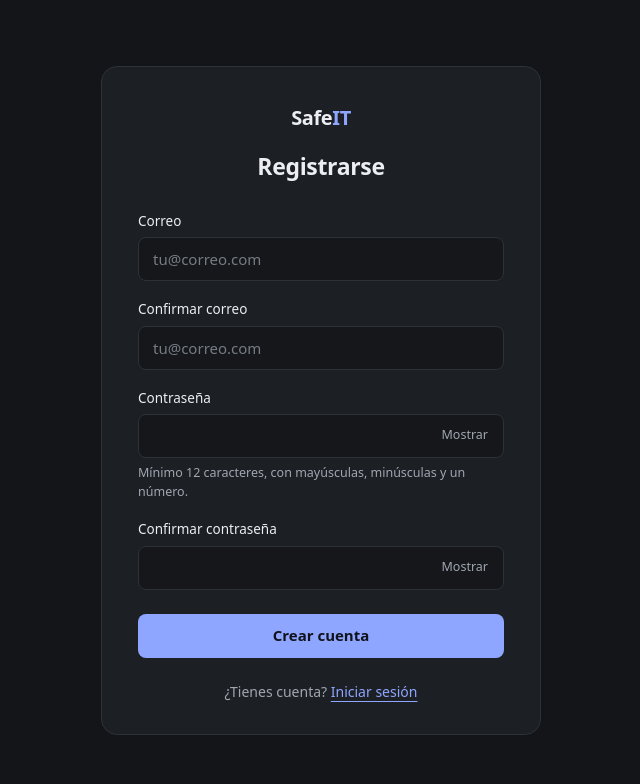
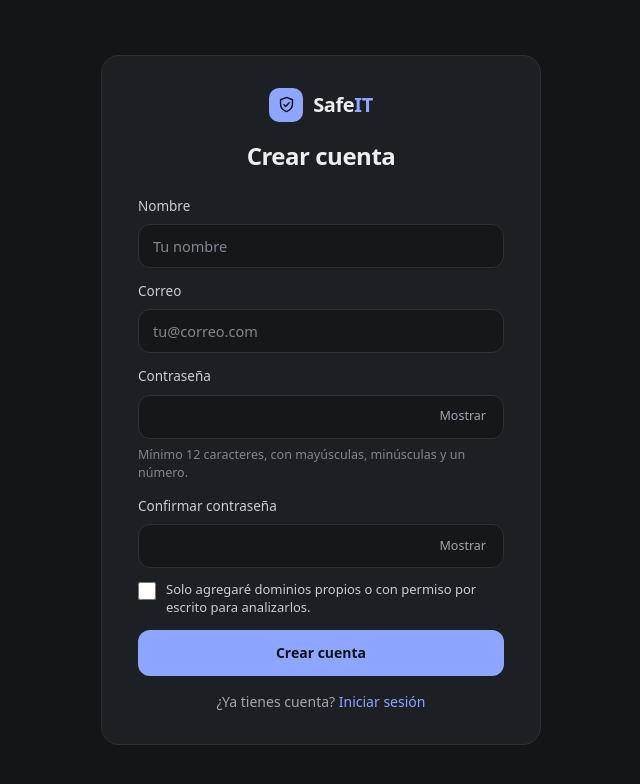
Before and after one commit to Ilyavosky/safeit-front, a Next.js app: page /register in a window 1280 px wide. Shown: the top 784 px of the page, without its empty margins (319-959 px from the left). Built offline with nearby package versions, Linux system fonts and the light colour scheme.

Commit message:
fix: ajustar login, registro y MFA por correción de vistas

```diff
--- a/src/components/auth/auth-card.tsx
+++ b/src/components/auth/auth-card.tsx
@@ -5,11 +5,11 @@ type AuthCardProps = { title: string; description?: string; children: React.Reac
 
 export function AuthCard({ title, description, children }: AuthCardProps) {
   return (
-    <Card className="w-full max-w-[440px] px-7 pb-8 pt-9 sm:px-9">
-      <Logo className="text-center" />
-      <h1 className="mt-4 text-center text-[23px] font-semibold tracking-[-0.015em]">{title}</h1>
+    <Card className="w-full max-w-[440px] rounded-[18px] border-[#2a2e35] px-7 pb-8 pt-8 sm:px-9">
+      <Logo className="justify-center" />
+      <h1 className="mt-[18px] text-center text-2xl font-semibold tracking-[-0.02em]">{title}</h1>
       {description && <p className="mt-1.5 text-center text-sm text-muted">{description}</p>}
-      <div className="mt-7">{children}</div>
+      <div className="mt-6">{children}</div>
     </Card>
   );
 }
--- a/src/components/auth/login-form.tsx
+++ b/src/components/auth/login-form.tsx
@@ -1,35 +1,65 @@
+"use client";
+
 import Link from "next/link";
+import { useState } from "react";
 import { Button } from "@/components/ui/button";
 import { Input } from "@/components/ui/input";
 import { AuthCard } from "./auth-card";
 import { ROUTES } from "@/constants/routes";
 
+const EMAIL_RE = /^[^\s@]+@[^\s@]+\.[^\s@]{2,}$/;
+
+type Errors = { email?: string; password?: string };
+
 export function LoginForm() {
+  const [email, setEmail] = useState("");
+  const [password, setPassword] = useState("");
+  const [errors, setErrors] = useState<Errors>({});
+
+  function onSubmit(e: React.FormEvent<HTMLFormElement>) {
+    e.preventDefault();
+    setErrors({
+      email: EMAIL_RE.test(email.trim()) ? undefined : "Escribe un correo válido, por ejemplo tu@correo.com.",
+      password: password ? undefined : "Escribe tu contraseña.",
+    });
+  }
+
   return (
-    <AuthCard title="Iniciar sesión">
-      <form noValidate className="flex flex-col gap-[18px]">
-        <Input label="Correo" type="email" name="email" autoComplete="email" placeholder="tu@correo.com" />
+    <AuthCard title="Iniciar sesión" description="Entra para ver el estado de tus dominios.">
+      <form onSubmit={onSubmit} noValidate className="flex flex-col gap-4">
+        <Input
+          label="Correo"
+          type="email"
+          name="email"
+          autoComplete="email"
+          placeholder="tu@correo.com"
+          value={email}
+          onChange={(e) => setEmail(e.target.value)}
+          error={errors.email}
+        />
         <Input
           label="Contraseña"
           name="password"
           autoComplete="current-password"
           revealable
+          value={password}
+          onChange={(e) => setPassword(e.target.value)}
+          error={errors.password}
           labelAside={
-            <a href="#" className="text-[12.5px] text-muted underline-offset-4 hover:text-text hover:underline">
+            <a href="#" className="text-[13px] text-muted hover:text-text">
               ¿La olvidaste?
             </a>
           }
         />
 
-        {/* TODO: conectar con POST /auth/login cuando exista el backend */}
-        <Button type="button" fullWidth className="mt-1.5">
+        <Button type="submit" fullWidth className="mt-1">
           Entrar
         </Button>
       </form>
 
-      <p className="mt-6 text-center text-sm text-muted">
+      <p className="mt-5 text-center text-sm text-muted">
         ¿No tienes cuenta?{" "}
-        <Link href={ROUTES.register} className="text-accent underline underline-offset-4 hover:text-accent-hover">
+        <Link href={ROUTES.register} className="text-accent hover:text-accent-hover">
           Crear cuenta
         </Link>
       </p>
--- a/src/components/auth/mfa-form.tsx
+++ b/src/components/auth/mfa-form.tsx
@@ -1,15 +1,25 @@
+"use client";
+
 import Link from "next/link";
+import { useState } from "react";
 import { Button } from "@/components/ui/button";
+import { ErrorIcon } from "@/components/ui/input";
 import { AuthCard } from "./auth-card";
 import { ROUTES } from "@/constants/routes";
+import { cn } from "@/lib/utils/cn";
 
 export function MfaForm() {
+  const [code, setCode] = useState("");
+  const [error, setError] = useState<string>();
+
+  function onSubmit(e: React.FormEvent<HTMLFormElement>) {
+    e.preventDefault();
+    setError(code.length === 6 ? undefined : "Escribe los 6 dígitos del código.");
+  }
+
   return (
-    <AuthCard
-      title="Verificación en dos pasos"
-      description="Ingresa el código de 6 dígitos de tu app de autenticación (TOTP)."
-    >
-      <form noValidate className="flex flex-col gap-[18px]">
+    <AuthCard title="Verificación en dos pasos" description="Escribe el código de 6 dígitos de tu app de autenticación.">
+      <form onSubmit={onSubmit} noValidate className="flex flex-col gap-4">
         <div>
           <label htmlFor="mfa-code" className="sr-only">
             Código de 6 dígitos
@@ -21,27 +31,45 @@ export function MfaForm() {
             autoComplete="one-time-code"
             maxLength={6}
             placeholder="000000"
+            value={code}
+            onChange={(e) => {
+              setCode(e.target.value.replace(/\D/g, "").slice(0, 6));
+              if (error) setError(undefined);
+            }}
+            aria-invalid={error ? true : undefined}
             aria-describedby="mfa-message"
-            className="h-14 w-full rounded-lg border border-line bg-field pl-[0.5em] text-center font-mono text-[26px] tracking-[0.5em] text-text placeholder:text-muted/50 focus:border-accent focus:shadow-focus focus:outline-none"
+            className={cn(
+              "h-14 w-full rounded-xl border bg-field pl-3 text-center text-[26px] tracking-[12px] text-text placeholder:text-[#4a515c] focus:outline-none",
+              error ? "border-[#ef5f5f] focus:shadow-focus-danger" : "border-line focus:border-accent focus:shadow-focus",
+            )}
           />
-          <p id="mfa-message" className="mt-1.5 text-[12.5px] text-muted">
-            El código cambia cada 30 segundos.
-          </p>
+          {error ? (
+            <p id="mfa-message" role="alert" className="mt-[7px] flex items-start justify-center gap-1.5 text-[13px] text-[#ff8f8f]">
+              <ErrorIcon />
+              <span>{error}</span>
+            </p>
+          ) : (
+            <p id="mfa-message" className="mt-[7px] text-center text-[12.5px] text-[#80878f]">
+              El código cambia cada 30 segundos.
+            </p>
+          )}
         </div>
 
-        {/* TODO: conectar con POST /auth/mfa/verify cuando exista el backend */}
-        <Button type="button" fullWidth>
+        <Button type="submit" fullWidth>
           Verificar
         </Button>
       </form>
 
-      <div className="mt-6 flex flex-col items-center gap-2 border-t border-line pt-5 text-sm">
-        <Link href={ROUTES.settings} className="text-accent underline underline-offset-4 hover:text-accent-hover">
-          Configurar MFA por primera vez
+      <div className="mt-[22px] flex flex-col items-center gap-2.5 border-t border-[#262a30] pt-4 text-sm">
+        <Link href={ROUTES.mfaBackup} className="text-accent hover:text-accent-hover">
+          Usar un código de respaldo
         </Link>
-        <Link href={ROUTES.login} className="text-[13px] text-muted hover:text-text">
-          Volver al inicio de sesión
-        </Link>
+        <p className="text-[13px] text-muted">
+          ¿Primera vez?{" "}
+          <Link href={ROUTES.mfaSetup} className="text-accent hover:text-accent-hover">
+            Configura MFA
+          </Link>
+        </p>
       </div>
     </AuthCard>
   );
--- a/src/components/auth/register-form.tsx
+++ b/src/components/auth/register-form.tsx
@@ -1,33 +1,141 @@
+"use client";
+
 import Link from "next/link";
+import { useState } from "react";
 import { Button } from "@/components/ui/button";
-import { Input } from "@/components/ui/input";
+import { Input, ErrorIcon } from "@/components/ui/input";
 import { AuthCard } from "./auth-card";
 import { ROUTES } from "@/constants/routes";
+import { cn } from "@/lib/utils/cn";
+
+const EMAIL_RE = /^[^\s@]+@[^\s@]+\.[^\s@]{2,}$/;
+
+type Fields = { name: string; email: string; password: string; passwordConfirm: string };
+type Errors = Partial<Record<keyof Fields | "terms", string>>;
+
+function strength(value: string) {
+  let score = 0;
+  if (value.length >= 12) score++;
+  if (/[A-Z]/.test(value) && /[a-z]/.test(value)) score++;
+  if (/\d/.test(value)) score++;
+  if (/[^A-Za-z0-9]/.test(value)) score++;
+  return score;
+}
+
+function validate(f: Fields, terms: boolean): Errors {
+  const strongEnough = f.password.length >= 12 && /[A-Z]/.test(f.password) && /[a-z]/.test(f.password) && /\d/.test(f.password);
+  return {
+    name: f.name.trim() ? undefined : "Escribe tu nombre.",
+    email: EMAIL_RE.test(f.email.trim()) ? undefined : "Escribe un correo válido, por ejemplo tu@correo.com.",
+    password: strongEnough ? undefined : "Usa 12 caracteres o más, con mayúsculas, minúsculas y un número.",
+    passwordConfirm: f.passwordConfirm && f.passwordConfirm === f.password ? undefined : "Las contraseñas no coinciden.",
+    terms: terms ? undefined : "Marca la casilla para continuar: solo puedes analizar dominios propios o con permiso por escrito.",
+  };
+}
 
 export function RegisterForm() {
+  const [fields, setFields] = useState<Fields>({ name: "", email: "", password: "", passwordConfirm: "" });
+  const [terms, setTerms] = useState(false);
+  const [errors, setErrors] = useState<Errors>({});
+
+  const score = strength(fields.password);
+  const meterColor = score <= 1 ? "bg-[#ef5f5f]" : score === 2 ? "bg-[#e8c14b]" : "bg-[#6fd39a]";
+
+  const set = (key: keyof Fields) => (e: React.ChangeEvent<HTMLInputElement>) => {
+    setFields((f) => ({ ...f, [key]: e.target.value }));
+    if (errors[key]) setErrors((er) => ({ ...er, [key]: undefined }));
+  };
+
+  function onSubmit(e: React.FormEvent<HTMLFormElement>) {
+    e.preventDefault();
+    setErrors(validate(fields, terms));
+  }
+
   return (
-    <AuthCard title="Registrarse">
-      <form noValidate className="flex flex-col gap-[18px]">
-        <Input label="Correo" type="email" name="email" autoComplete="email" placeholder="tu@correo.com" />
-        <Input label="Confirmar correo" type="email" name="emailConfirm" autoComplete="email" placeholder="tu@correo.com" />
+    <AuthCard title="Crear cuenta">
+      <form onSubmit={onSubmit} noValidate className="flex flex-col gap-[13px]">
+        <Input
+          label="Nombre"
+          name="name"
+          autoComplete="name"
+          placeholder="Tu nombre"
+          value={fields.name}
+          onChange={set("name")}
+          error={errors.name}
+        />
+        <Input
+          label="Correo"
+          type="email"
+          name="email"
+          autoComplete="email"
+          placeholder="tu@correo.com"
+          value={fields.email}
+          onChange={set("email")}
+          error={errors.email}
+        />
         <Input
           label="Contraseña"
           name="password"
           autoComplete="new-password"
           revealable
+          value={fields.password}
+          onChange={set("password")}
+          error={errors.password}
           hint="Mínimo 12 caracteres, con mayúsculas, minúsculas y un número."
+        >
+          {fields.password && !errors.password && (
+            <div className="mt-2 flex gap-1" aria-hidden="true">
+              {[0, 1, 2, 3].map((i) => (
+                <span key={i} className={cn("h-1 flex-1 rounded-full", i < score ? meterColor : "bg-line")} />
+              ))}
+            </div>
+          )}
+        </Input>
+        <Input
+          label="Confirmar contraseña"
+          name="passwordConfirm"
+          autoComplete="new-password"
+          revealable
+          value={fields.passwordConfirm}
+          onChange={set("passwordConfirm")}
+          error={errors.passwordConfirm}
         />
-        <Input label="Confirmar contraseña" name="passwordConfirm" autoComplete="new-password" revealable />
 
-        {/* TODO: conectar con POST /auth/register cuando exista el backend */}
-        <Button type="button" fullWidth className="mt-1.5">
+        <div>
+          <label
+            className={cn(
+              "flex items-start gap-2.5 text-[13px] leading-snug",
+              errors.terms ? "text-[#ffa3a3]" : "text-[#c9ced5]",
+            )}
+          >
+            <input
+              type="checkbox"
+              name="terms"
+              checked={terms}
+              onChange={(e) => {
+                setTerms(e.target.checked);
+                if (errors.terms) setErrors((er) => ({ ...er, terms: undefined }));
+              }}
+              className="mt-px size-[18px] flex-none accent-accent"
+            />
+            <span>Solo agregaré dominios propios o con permiso por escrito para analizarlos.</span>
+          </label>
+          {errors.terms && (
+            <p className="mt-[7px] flex items-start gap-1.5 text-[13px] text-[#ff8f8f]">
+              <ErrorIcon />
+              <span>{errors.terms}</span>
+            </p>
+          )}
+        </div>
+
+        <Button type="submit" fullWidth>
           Crear cuenta
         </Button>
       </form>
 
-      <p className="mt-6 text-center text-sm text-muted">
-        ¿Tienes cuenta?{" "}
-        <Link href={ROUTES.login} className="text-accent underline underline-offset-4 hover:text-accent-hover">
+      <p className="mt-4 text-center text-sm text-muted">
+        ¿Ya tienes cuenta?{" "}
+        <Link href={ROUTES.login} className="text-accent hover:text-accent-hover">
           Iniciar sesión
         </Link>
       </p>
--- a/src/components/layout/logo.tsx
+++ b/src/components/layout/logo.tsx
@@ -2,8 +2,26 @@ import { cn } from "@/lib/utils/cn";
 
 export function Logo({ className }: { className?: string }) {
   return (
-    <p className={cn("text-[20px] font-bold tracking-[-0.02em] text-text", className)}>
-      Safe<span className="text-accent">IT</span>
-    </p>
+    <div className={cn("flex items-center gap-2.5", className)}>
+      <span className="grid size-[34px] place-items-center rounded-[10px] bg-accent text-accent-fg">
+        <svg
+          width="19"
+          height="19"
+          viewBox="0 0 24 24"
+          fill="none"
+          stroke="currentColor"
+          strokeWidth="1.8"
+          strokeLinecap="round"
+          strokeLinejoin="round"
+          aria-hidden="true"
+        >
+          <path d="M12 3l7.5 3v5.5c0 4.4-3.1 8-7.5 9.5-4.4-1.5-7.5-5.1-7.5-9.5V6L12 3z" />
+          <path d="M8.8 12.2l2.2 2.2 4.3-4.6" />
+        </svg>
+      </span>
+      <span className="text-xl font-bold tracking-[-0.02em] text-text">
+        Safe<span className="text-accent">IT</span>
+      </span>
+    </div>
   );
 }
--- a/src/components/ui/button.tsx
+++ b/src/components/ui/button.tsx
@@ -11,7 +11,7 @@ type ButtonProps = React.ButtonHTMLAttributes<HTMLButtonElement> & {
 
 const variants: Record<Variant, string> = {
   primary: "bg-accent text-accent-fg hover:bg-accent-hover",
-  secondary: "border border-line-strong bg-card text-text hover:bg-line",
+  secondary: "border border-line-strong bg-[#23272e] text-text hover:bg-line",
   ghost: "bg-transparent text-muted hover:bg-line hover:text-text",
 };
 
@@ -25,7 +25,7 @@ export const Button = forwardRef<HTMLButtonElement, ButtonProps>(function Button
       disabled={disabled || loading}
       aria-busy={loading || undefined}
       className={cn(
-        "inline-flex h-11 items-center justify-center gap-2 rounded-lg px-5 text-[15px] font-semibold transition-colors",
+        "inline-flex h-[46px] items-center justify-center gap-2 rounded-xl px-5 text-sm font-semibold transition-colors",
         "disabled:cursor-not-allowed disabled:opacity-60",
         variants[variant],
         fullWidth && "w-full",
--- a/src/components/ui/input.tsx
+++ b/src/components/ui/input.tsx
@@ -9,10 +9,11 @@ type InputProps = React.InputHTMLAttributes<HTMLInputElement> & {
   error?: string;
   revealable?: boolean;
   labelAside?: React.ReactNode;
+  children?: React.ReactNode;
 };
 
 export const Input = forwardRef<HTMLInputElement, InputProps>(function Input(
-  { label, hint, error, revealable, labelAside, type = "text", className, id, ...props },
+  { label, hint, error, revealable, labelAside, children, type = "text", className, id, ...props },
   ref,
 ) {
   const autoId = useId();
@@ -23,8 +24,8 @@ export const Input = forwardRef<HTMLInputElement, InputProps>(function Input(
 
   return (
     <div>
-      <div className="mb-1.5 flex items-baseline justify-between gap-3">
-        <label htmlFor={inputId} className="text-[13.5px] font-medium text-text">
+      <div className="mb-2 flex items-baseline justify-between gap-3">
+        <label htmlFor={inputId} className="text-[13.5px] font-medium text-[#c9ced5]">
           {label}
         </label>
         {labelAside}
@@ -38,11 +39,9 @@ export const Input = forwardRef<HTMLInputElement, InputProps>(function Input(
           aria-invalid={error ? true : undefined}
           aria-describedby={error || hint ? messageId : undefined}
           className={cn(
-            "h-11 w-full rounded-lg border bg-field px-3.5 text-[15px] text-text placeholder:text-muted/70",
+            "h-11 w-full rounded-xl border bg-field px-3.5 text-[14.5px] text-text placeholder:text-[#80878f]",
             "transition-[border-color,box-shadow] focus:outline-none",
-            error
-              ? "border-danger focus:shadow-focus-danger"
-              : "border-line focus:border-accent focus:shadow-focus",
+            error ? "border-[#ef5f5f] focus:shadow-focus-danger" : "border-line focus:border-accent focus:shadow-focus",
             revealable && "pr-20",
             className,
           )}
@@ -52,7 +51,7 @@ export const Input = forwardRef<HTMLInputElement, InputProps>(function Input(
           <button
             type="button"
             onClick={() => setVisible((v) => !v)}
-            className="absolute right-1.5 top-1.5 h-8 rounded-md px-2.5 text-[12.5px] font-medium text-muted hover:bg-line hover:text-text"
+            className="absolute right-1.5 top-[5px] h-[34px] rounded-lg px-3 text-[12.5px] font-medium text-muted hover:bg-line hover:text-text"
             aria-label={visible ? "Ocultar contraseña" : "Mostrar contraseña"}
           >
             {visible ? "Ocultar" : "Mostrar"}
@@ -60,13 +59,15 @@ export const Input = forwardRef<HTMLInputElement, InputProps>(function Input(
         )}
       </div>
 
+      {children}
+
       {error ? (
-        <p id={messageId} className="mt-1.5 flex items-start gap-1.5 text-[12.5px] text-danger">
+        <p id={messageId} className="mt-[7px] flex items-start gap-1.5 text-[13px] text-[#ff8f8f]">
           <ErrorIcon />
           <span>{error}</span>
         </p>
       ) : hint ? (
-        <p id={messageId} className="mt-1.5 text-[12.5px] text-muted">
+        <p id={messageId} className="mt-[7px] text-[12.5px] text-[#80878f]">
           {hint}
         </p>
       ) : null}
@@ -76,7 +77,16 @@ export const Input = forwardRef<HTMLInputElement, InputProps>(function Input(
 
 export function ErrorIcon() {
   return (
-    <svg width="14" height="14" viewBox="0 0 24 24" fill="none" stroke="currentColor" strokeWidth="2" className="mt-px flex-none" aria-hidden="true">
+    <svg
+      width="15"
+      height="15"
+      viewBox="0 0 24 24"
+      fill="none"
+      stroke="currentColor"
+      strokeWidth="2"
+      className="mt-px flex-none"
+      aria-hidden="true"
+    >
       <circle cx="12" cy="12" r="9" />
       <path d="M12 8v5M12 16.2v.1" strokeLinecap="round" />
     </svg>
--- a/src/constants/routes.ts
+++ b/src/constants/routes.ts
@@ -2,6 +2,8 @@ export const ROUTES = {
   login: "/login",
   register: "/register",
   mfa: "/mfa",
+  mfaSetup: "/mfa/setup",
+  mfaBackup: "/mfa/backup",
   dashboard: "/dashboard",
   domains: "/domains",
   newDomain: "/domains/new",
@@ -14,4 +16,4 @@ export const ROUTES = {
   settings: "/settings",
 } as const;
 
-export const PUBLIC_ROUTES = [ROUTES.login, ROUTES.register, ROUTES.mfa];
+export const PUBLIC_ROUTES = [ROUTES.login, ROUTES.register, ROUTES.mfa, ROUTES.mfaSetup, ROUTES.mfaBackup];
```
